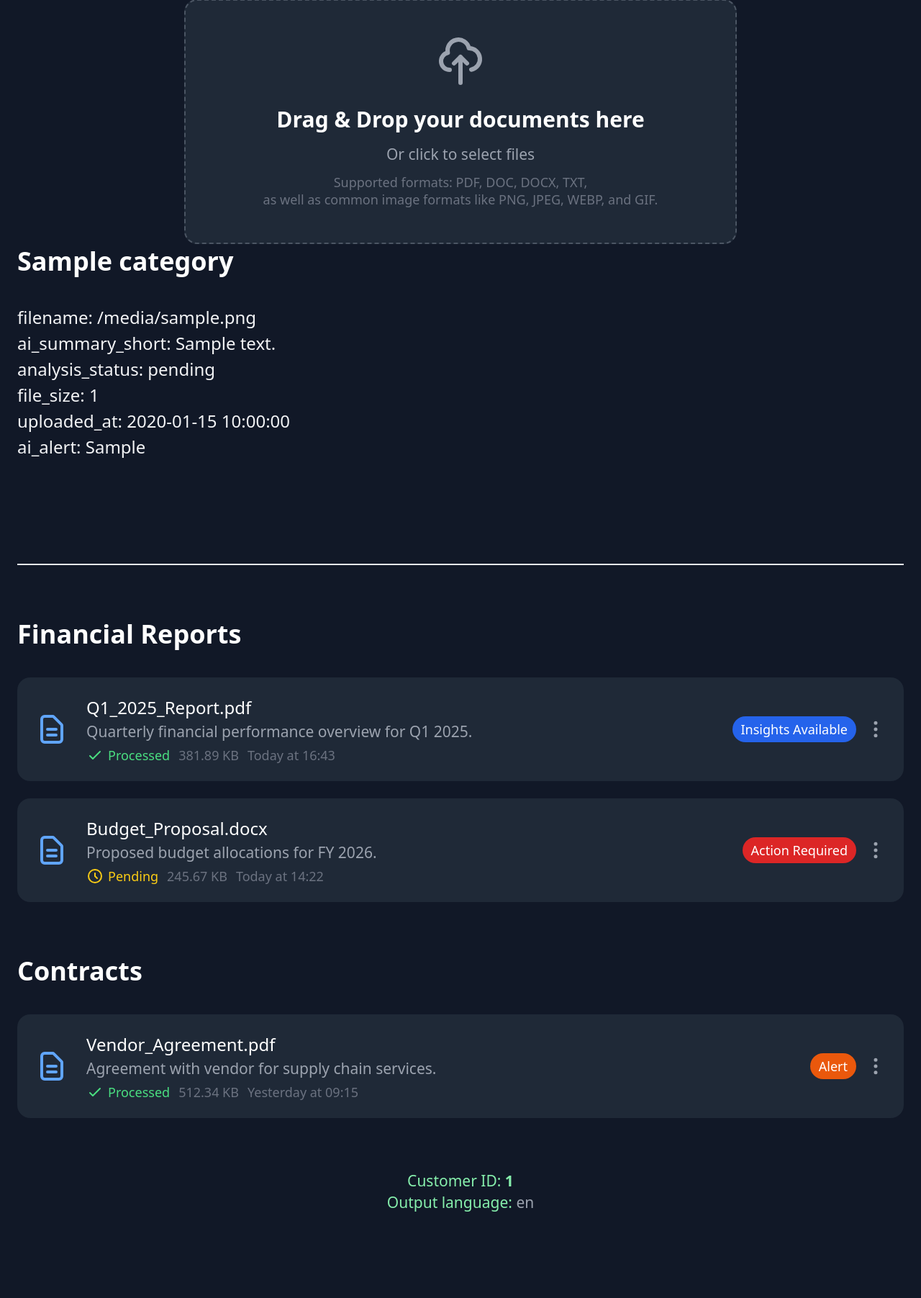
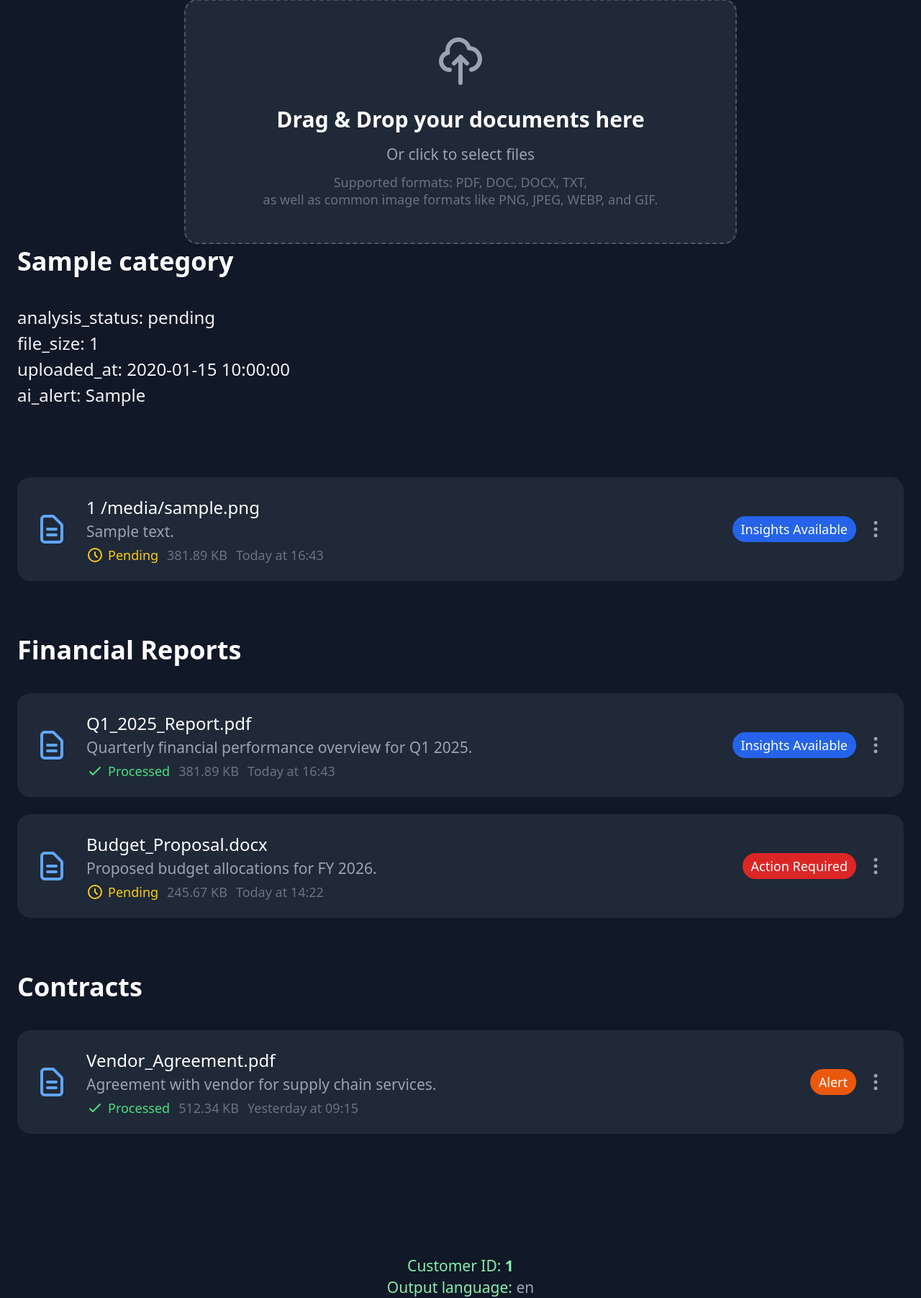
Before and after one commit to wsxcodes/celery-backend, a FastAPI app: template templates/home.html in a window 1280 px wide. Shown: the part 223-2026 px from the top of the page at 72% size. Before the commit the page ends 1906 px from the top, so only its background shows below. Run offline with FastAPI, Linux system fonts and the light colour scheme; the template is opened without the code that fills it: most values are stand-ins (such as "Sample title", 1, 10 or a date in 2020); some libraries are stand-ins or nearby versions.

Commit message:
Refactor document display in home page template to enhance layout and include customer ID in file items

```diff
--- a/templates/home.html
+++ b/templates/home.html
@@ -28,11 +28,12 @@
 
     {% if categorized_documents %}
       {% for category_group in categorized_documents %}
+        <div class="mb-12">
           <h2 class="text-2xl font-bold text-white mb-6">{{ category_group.category if category_group.category else "" }}</h2>
+          <div class="space-y-4">
+
               <ul>
                 {% for doc in category_group.documents %}
-            <li>filename: {{ doc.filename }}</li>
-            <li>ai_summary_short: {{ doc.ai_summary_short }}</li>
                   <li>analysis_status: {{ doc.analysis_status }}</li>
                   <li>file_size: {{ doc.file_size }}</li>
                   <li>uploaded_at: {{ doc.uploaded_at }}</li>
@@ -41,23 +42,67 @@
               </ul>
               <br/>
               <br/>
+
+              {% for doc in category_group.documents %}
+                  <a href="/1" class="file-item p-4 bg-gray-800 rounded-xl flex items-center justify-between no-underline hover:no-underline">
+                    <div class="flex items-center space-x-4">
+                    <svg class="h-8 w-8 text-blue-400" fill="none" stroke="currentColor" viewBox="0 0 24 24" xmlns="http://www.w3.org/2000/svg">
+                        <path stroke-linecap="round" stroke-linejoin="round" stroke-width="2" d="M9 12h6m-6 4h6m2 5H7a2 2 0 01-2-2V5a2 2 0 012-2h5.586a1 1 0 01.707.293l5.414 5.414a1 1 0 01.293.707V19a2 2 0 01-2 2z"></path>
+                    </svg>
+                    <div>
+                          <p class="text-base font-medium text-white"> {{customer.id}} {{ doc.filename }}</p>
+
+                          <p class="text-sm text-gray-400">{{ doc.ai_summary_short }}</p>
+                          <div class="flex items-center space-x-2 mt-1 text-xs">
+
+                          {% if doc.analysis_status == "processed" %}
+                            <span class="flex items-center text-green-400">
+                              <svg class="h-4 w-4 mr-1" fill="none" stroke="currentColor" viewBox="0 0 24 24" xmlns="http://www.w3.org/2000/svg">
+                              <path stroke-linecap="round" stroke-linejoin="round" stroke-width="2" d="M5 13l4 4L19 7"></path>
+                              </svg>
+                              {{ doc.analysis_status|title}}
+                            </span>
+                          {% endif %}
+                          {% if doc.analysis_status == "pending" %}
+                            <span class="flex items-center text-yellow-400">
+                              <svg class="h-4 w-4 mr-1" fill="none" stroke="currentColor" viewBox="0 0 24 24" xmlns="http://www.w3.org/2000/svg">
+                              <path stroke-linecap="round" stroke-linejoin="round" stroke-width="2" d="M12 8v4l3 3m6-3a9 9 0 11-18 0 9 9 0 0118 0z"></path>
+                              </svg>
+                              {{ doc.analysis_status|title}}
+                            </span>
+                          {% endif %}
+                        </span>
+                        <span class="text-gray-500">381.89 KB</span>
+                        <span class="text-gray-500">Today at 16:43</span>
+                        </div>
+                    </div>
+                    </div>
+                    <div class="flex items-center space-x-2">
+                    <span class="px-2 py-1 rounded-full text-xs font-medium bg-blue-600 text-white">Insights Available</span>
+                    <svg class="h-5 w-5 text-gray-400" fill="none" stroke="currentColor" viewBox="0 0 24 24" xmlns="http://www.w3.org/2000/svg">
+                        <path stroke-linecap="round" stroke-linejoin="round" stroke-width="2" d="M12 5v.01M12 12v.01M12 19v.01M12 6a1 1 0 110-2 1 1 0 010 2zm0 7a1 1 0 110-2 1 1 0 010 2zm0 7a1 1 0 110-2 1 1 0 010 2z"></path>
+                    </svg>
+                    </div>
+                  </a>
+              {% endfor %}
+
+              {% if not category_group.category and categorized_documents|length > 1 %}
+              <br/>
+              <hr/>
+              {% endif %}
+
+          </div>
+        </div>
       {% endfor %}
     {% endif %}
 
-    <br/>
-    <br/>
-    <hr/>
-    <hr/>
-
     {% if categorized_documents %}
-
-        <!-- Categories and Files -->
-        <div class="mt-12">
 
         <!-- Category: Financial Reports -->
          <div class="mb-12">
             <h2 class="text-2xl font-bold text-white mb-6">Financial Reports</h2>
             <div class="space-y-4">
+
               <!-- File 1 -->
               <a href="/1" class="file-item p-4 bg-gray-800 rounded-xl flex items-center justify-between no-underline hover:no-underline">
                   <div class="flex items-center space-x-4">
```
Lines whose indentation alone changed are shown as unchanged.
